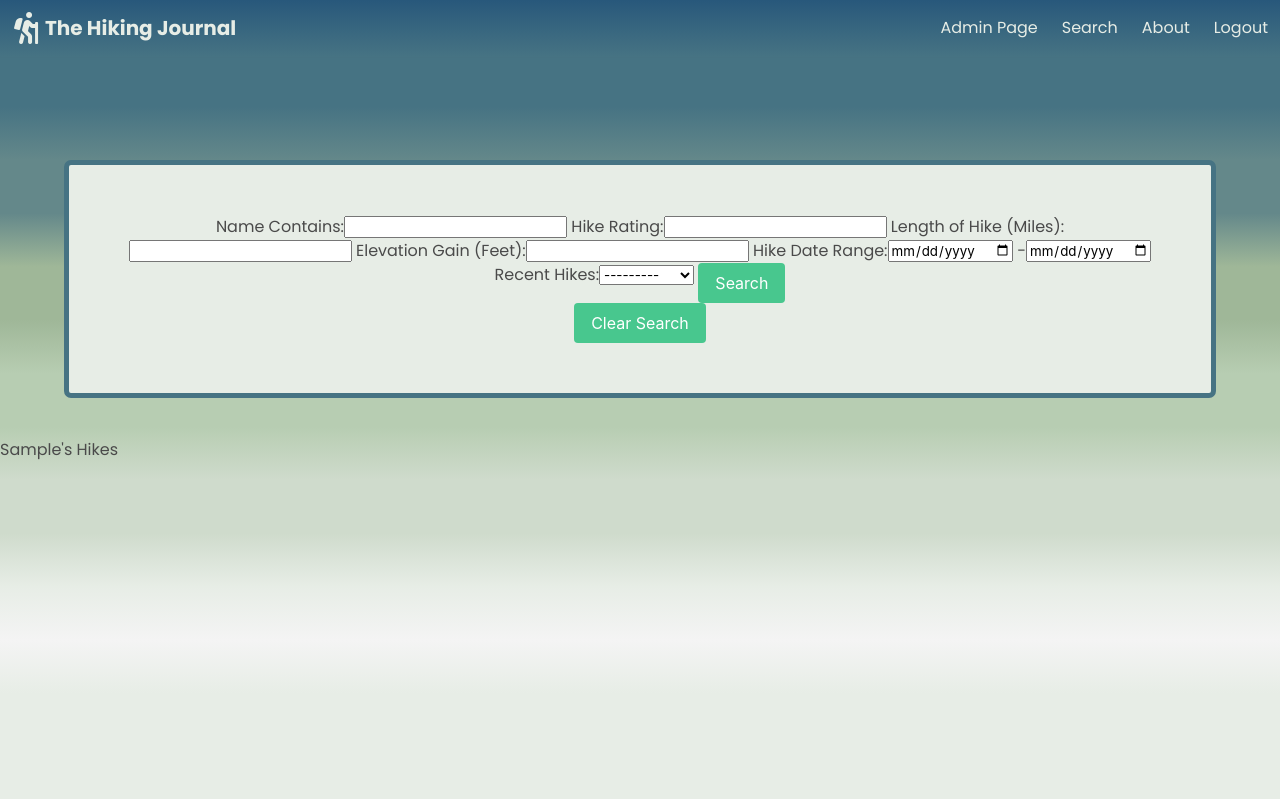
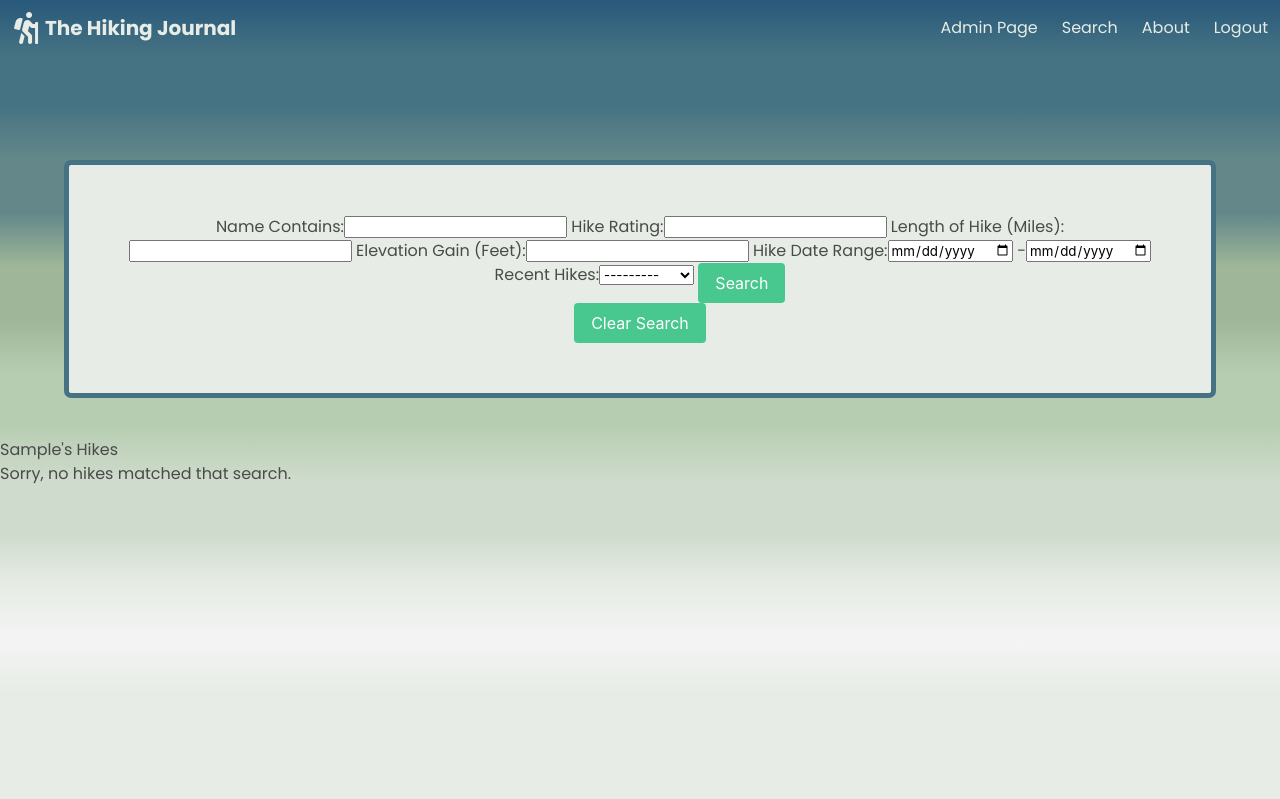
Before and after one commit to jwaffensmith/hiking-journal, a Django app: page /sorthikes/ in a window 1280 px wide. Shown: the top 799 px of the page. Run offline with Django 3.2, Linux system fonts and the light colour scheme; the visitor is signed in with stand-in values (Sample User, id 1); data that the repository does not hold is empty; some libraries are stand-ins or nearby versions.

Commit message:
added message if no hikes return from filter search

```diff
--- a/main_app/forms.py
+++ b/main_app/forms.py
@@ -1,7 +1,6 @@
 from django import forms
 from django.contrib.auth.models import User
 from django.contrib.auth.forms import UserCreationForm
-from django.db.models import fields
 from .models import Profile
 
 class UserCreationForm(UserCreationForm):
@@ -20,12 +19,10 @@ class UserCreationForm(UserCreationForm):
             user.save()
         return user
 
-
 class ProfileForm(forms.ModelForm):
         class Meta:
             model = Profile
             fields = ('location', 'avatar')
-
 
 class UpdateProfileForm(forms.ModelForm):
     class Meta:
--- a/main_app/templates/sort_hikes.html
+++ b/main_app/templates/sort_hikes.html
@@ -6,11 +6,6 @@
 
 <main class="gradient">
     <div class="container page-card" style="margin-bottom: 200px;">
-        <!-- {% if hikes %}
-        <h1>You Searched For {{ hikes }}</h1>
-        {% else %}
-        <h1>All Hikes</h1>
-        {% endif %} -->
         <div>
             <form method="GET">
                 {{hike_filter.form}}
@@ -86,6 +81,8 @@
             </section>
         </div>
     </div>
+    {% empty %}
+    <h1>Sorry, no hikes matched that search.</h1>
     {% endfor %}
 </main>
 
--- a/main_app/views.py
+++ b/main_app/views.py
@@ -76,7 +76,6 @@ class SearchView(View):
             return render(request, 'search.html', {'searched': searched, 'hikes': hikes, 'users': users})
         else:
             return render(request, "search.html", {})
-
 
 class ProfileUpdate(TemplateView):
     template_name = "profile_update.html"
```
